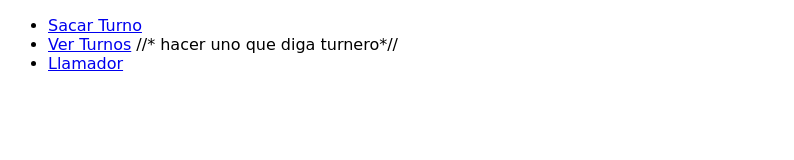
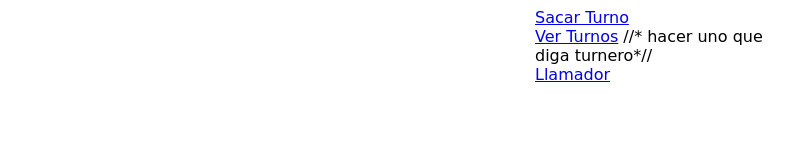
Before and after one commit to ailen-fernandez/23069, a plain HTML site: page index2.html in a window 1280 px wide. Shown: the whole page, without its empty margins (0-794 px from the left). Drawn offline with Linux system fonts and the light colour scheme; a web font is replaced by a local one.

Commit message:
feat: css menu

```diff
--- a/index2.html
+++ b/index2.html
@@ -10,7 +10,18 @@
     <link rel="preconnect" href="https://fonts.googleapis.com">
     <link rel="preconnect" href="https://fonts.gstatic.com" crossorigin>
     <link href="https://fonts.googleapis.com/css2?family=Alkatra:wght@400;600;700&family=Ubuntu:wght@300&display=swap" rel="stylesheet">
-
+    <style>
+        ul{
+            margin: auto;
+            width: 250px;
+            display: flex;
+            justify-content: center;
+            flex-direction: column;
+        }
+        ul li{
+            list-style: none;
+        }
+    </style>
 </head>
 <body>
     <header>
```
